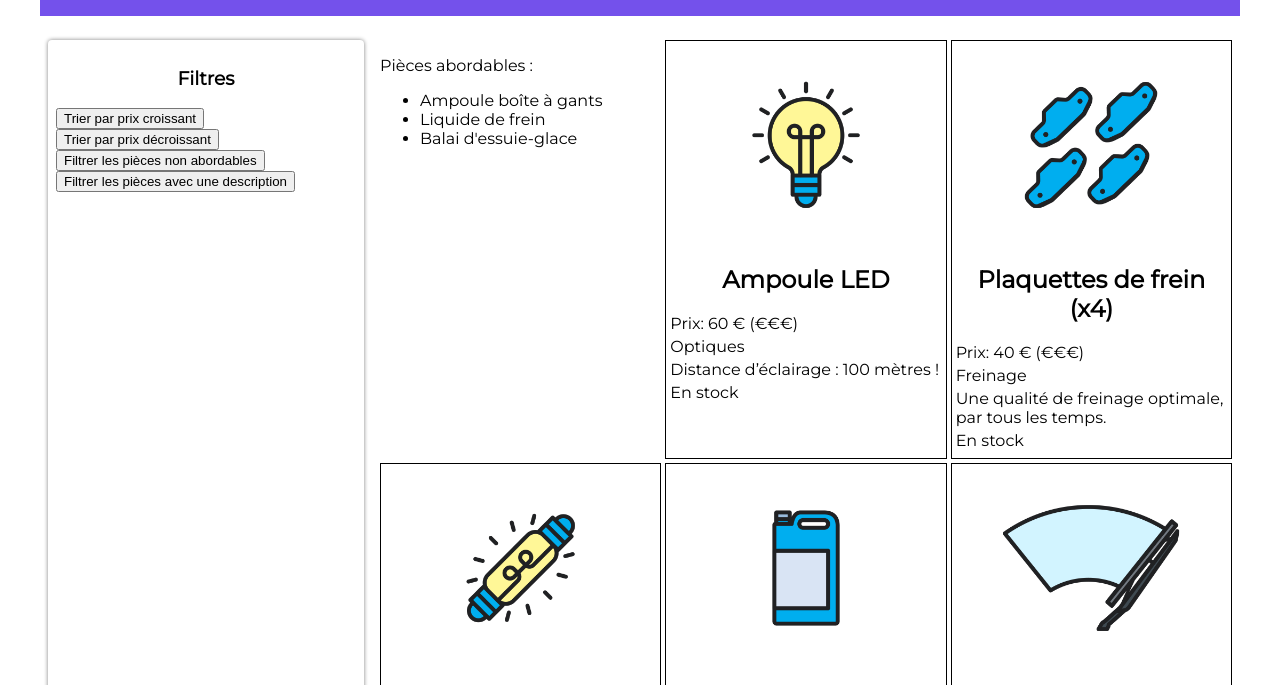
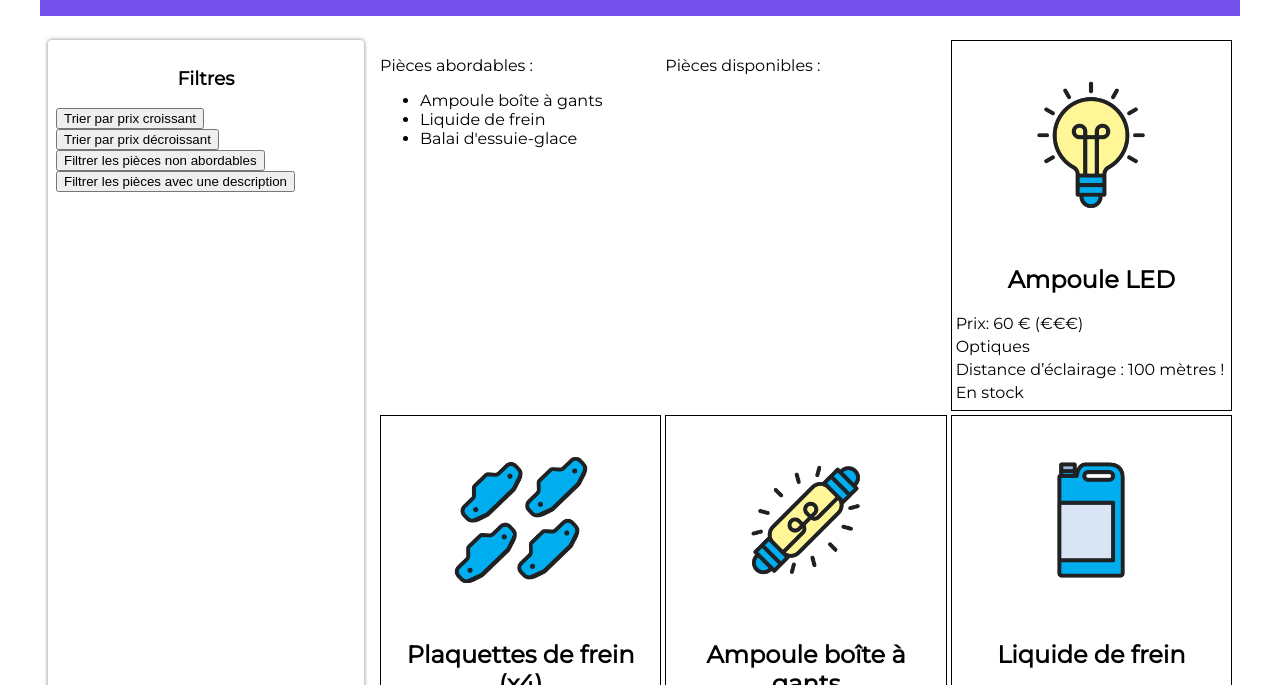
Before and after one commit to Anth0-12/Projet-Les-Bonnes-Pieces-Openclassrooms, a website: page index.html in a window 1280 px wide. Shown: the part 98-783 px from the top of the page. Drawn offline with Linux system fonts and the light colour scheme.

Commit message:
Ajout de la div class "disponibles" dans la section "fiches"

```diff
--- a/index.html
+++ b/index.html
@@ -31,6 +31,10 @@
 			<div class="abordables">
 				<p>Pièces abordables :</p>
 			</div>
+
+			<div class="disponibles">
+				<p>Pièces disponibles :</p>
+			</div>
 		</section>
 	</main>
 </body>
```
